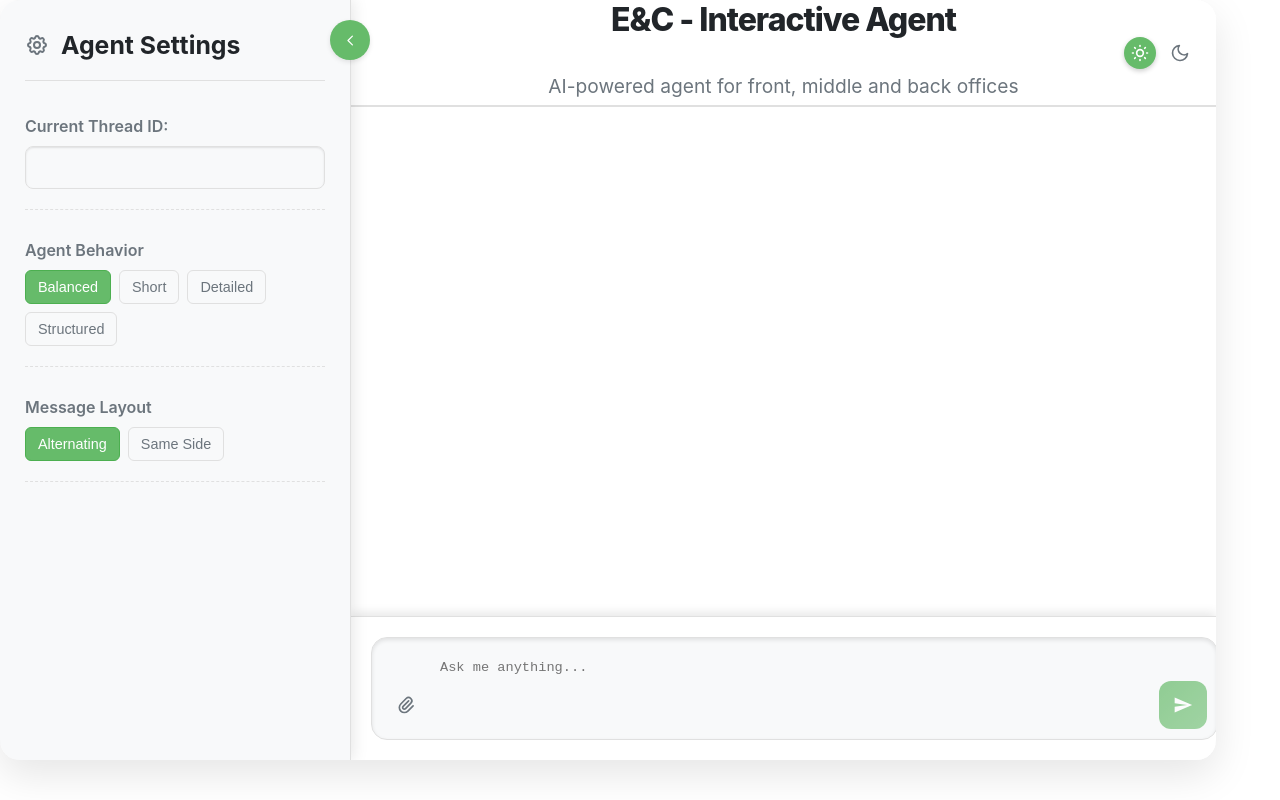
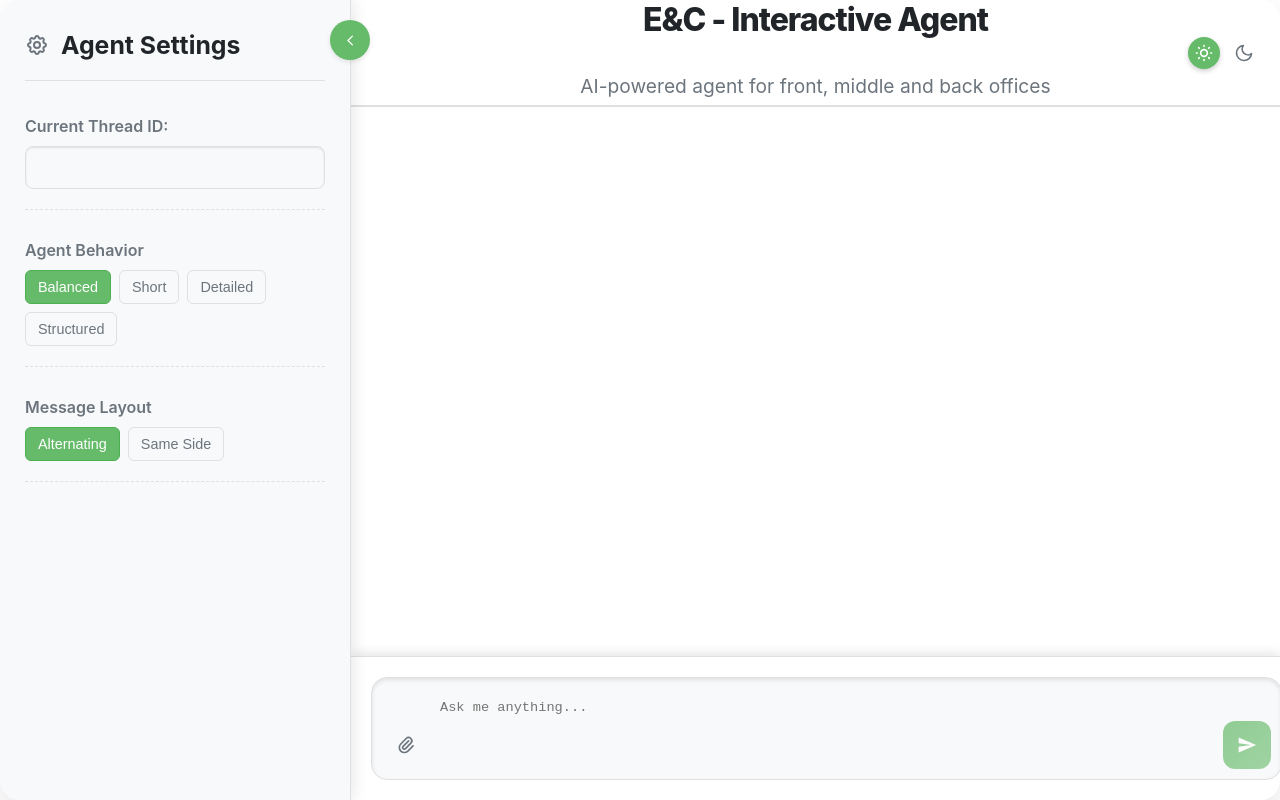
Before and after one commit to gikumar/aiagents, a React (Create React App) app in the folder frontend/: page / in a window 1280 px wide. Built offline with nearby package versions, Linux system fonts and the light colour scheme.

Commit message:
improved UI by fixing the right handside unused space

```diff
--- a/frontend/src/App.css
+++ b/frontend/src/App.css
@@ -49,9 +49,9 @@ body {
 /* ===== APP CONTAINER ===== */
 .app-container {
   display: flex;
-  height: 95vh;
-  width: 95vw;
-  max-width: 1600px;
+  height: 100vh;
+  width: 100vw;
+  max-width: 1800px;
   background-color: var(--color-bg);
   border-radius: 20px;
   box-shadow: 0 15px 40px var(--color-shadow);
```
